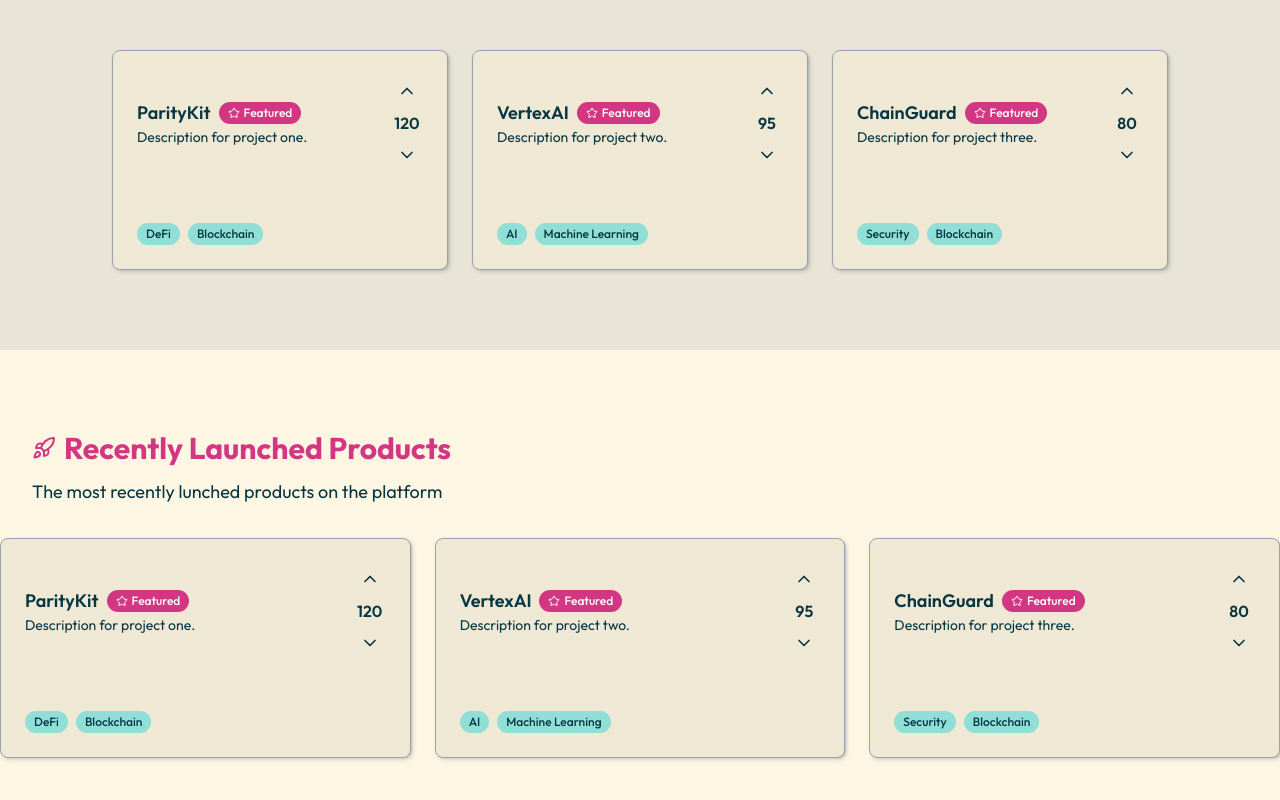
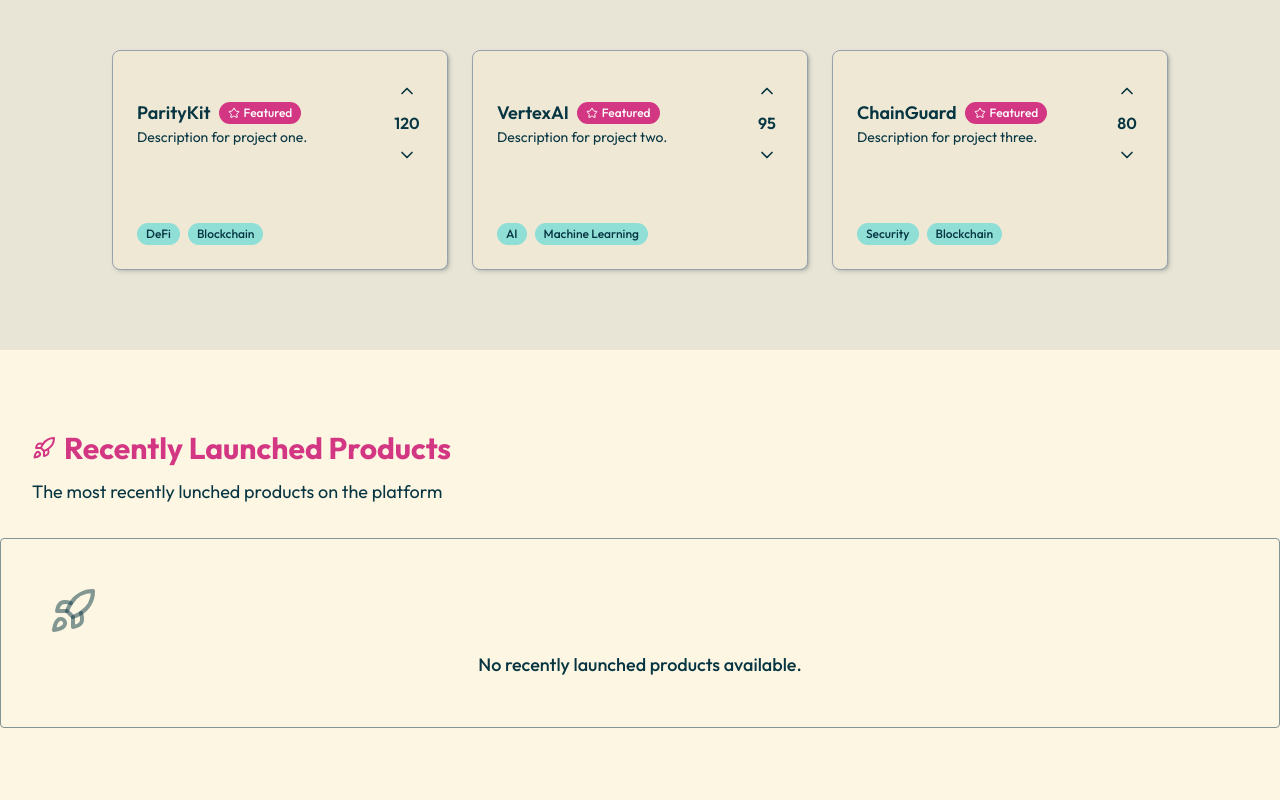
Before and after one commit to bijaya-dev07/Vertex, a Next.js app in the folder vertex/: page / in a window 1280 px wide. Shown: the part 903-1703 px from the top of the page. Built offline with nearby package versions, Linux system fonts and the light colour scheme.

Commit message:
feat: refactor EmptyState component to accept dynamic message and icon props

```diff
--- a/vertex/components/common/empty-state.tsx
+++ b/vertex/components/common/empty-state.tsx
@@ -1,7 +1,16 @@
-export default function EmptyState() {
+import { icons, LucideIcon } from "lucide-react";
+export default function EmptyState({
+  message,
+  icon: Icon,
+}: {
+  message: string;
+  icon: LucideIcon;
+}) {
   return (
-    <div className="flex flex-col items-center justify-center py-20">
-      <h3 className="text-2xl font-semibold mb-4">No Data Available</h3>
+    <div className="empty-state">
+      {Icon && <Icon className="size-12 text-muted-foreground/50 mb-4" />}
+
+      <p className="text-lg font-medium">{message}</p>
     </div>
   );
 }
--- a/vertex/components/ui/landing-page/recently-lunched-product.tsx
+++ b/vertex/components/ui/landing-page/recently-lunched-product.tsx
@@ -1,48 +1,31 @@
+import EmptyState from "@/components/common/empty-state";
 import SectionHeader from "@/components/common/section-header";
 import ProductCard from "@/components/products/product-cards";
 import { RocketIcon } from "lucide-react";
 
 export default function RecentlyLaunchedProduct() {
-  const recentlyLaunchedProducts = [
-    {
-      id: 1,
-      name: "ParityKit",
-      description: "Description for project one.",
-      tags: ["DeFi", "Blockchain"],
-      votes: 120,
-      isFeatuered: true,
-    },
-    {
-      id: 2,
-      name: "VertexAI",
-      description: "Description for project two.",
-      tags: ["AI", "Machine Learning"],
-      votes: 95,
-      isFeatuered: true,
-    },
-    {
-      id: 3,
-      name: "ChainGuard",
-      description: "Description for project three.",
-      tags: ["Security", "Blockchain"],
-      votes: 80,
-      isFeatuered: true,
-    },
-  ];
+  const recentlyLaunchedProducts = [];
   return (
     <section className="py-20">
-      <div className="wrapper">
+      <div className="wrapper space-y-12 mb-8">
         <SectionHeader
           title="Recently Launched Products"
           icon={RocketIcon}
           description="The most recently lunched products on the platform"
         />
       </div>
-      <div className="grid-wrapper">
-        {recentlyLaunchedProducts.map((product) => (
-          <ProductCard key={product.id} product={product} />
-        ))}
-      </div>
+      {recentlyLaunchedProducts.length > 0 ? (
+        <div className="grid-wrapper">
+          {recentlyLaunchedProducts.map((product) => (
+            <ProductCard key={product.id} product={product} />
+          ))}
+        </div>
+      ) : (
+        <EmptyState
+          message="No recently launched products available."
+          icon={RocketIcon}
+        />
+      )}
     </section>
   );
 }
```
